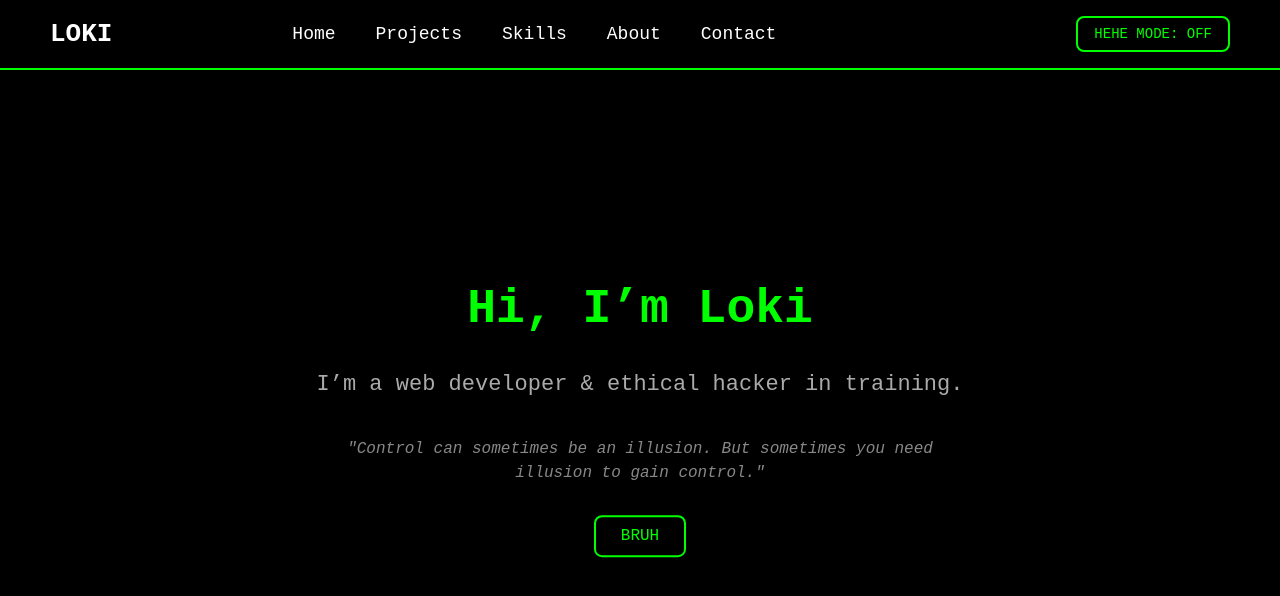
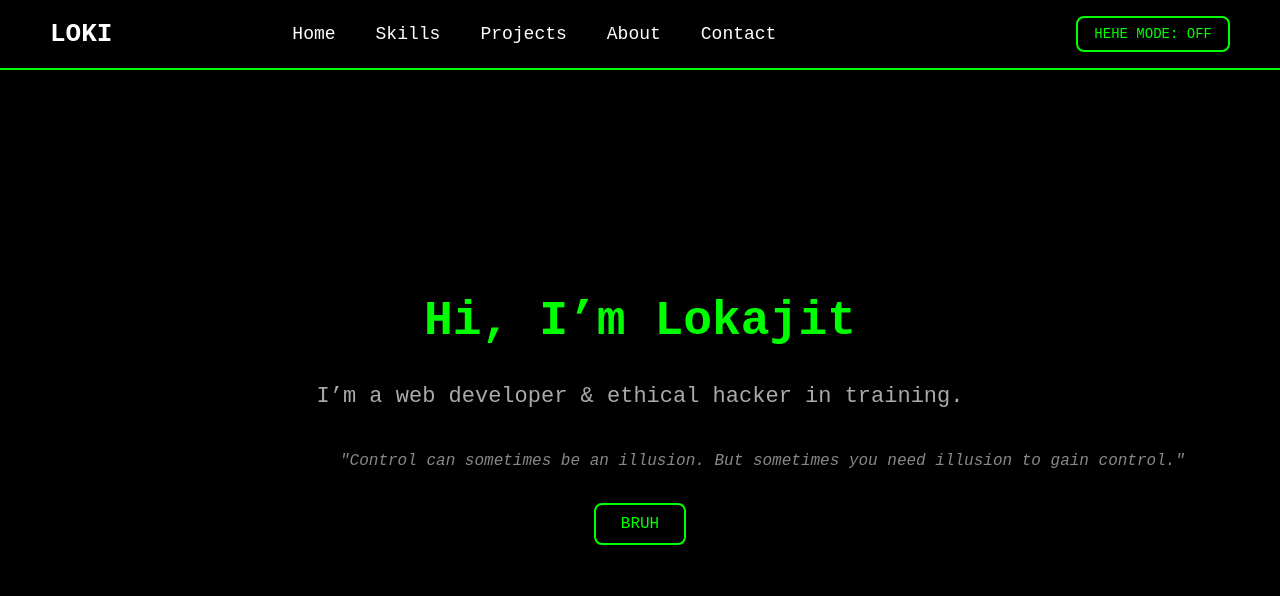
Before and after one commit to LokajithPT/portfolioshit, a React (Vite) app in the folder frontend/: page / in a window 1280 px wide. Shown: the top 596 px of the page. Built offline with nearby package versions, Linux system fonts and the light colour scheme.

Commit message:
skills thing starting

```diff
--- a/frontend/package.json
+++ b/frontend/package.json
@@ -12,6 +12,7 @@
   "dependencies": {
     "@strudel.cycles/core": "^0.10.0",
     "@strudel.cycles/webaudio": "^0.10.0",
+    "framer-motion": "^12.23.12",
     "react": "^19.1.1",
     "react-dom": "^19.1.1"
   },
--- a/frontend/src/App.css
+++ b/frontend/src/App.css
@@ -3,11 +3,15 @@ body, html, #root {
   margin: 0;
   padding: 0;
   height: 100%;
+  width: 100%;
   font-family: "JetBrains Mono", monospace;
   background: #000;
   color: #fff;
-  overflow-x: hidden;
+  overflow-x: scroll; /* horizontal scroll */
+  overflow-y: hidden; /* prevent vertical scroll */
+  white-space: nowrap; /* prevents wrapping */
 }
+
 
 /* -------------------- Navbar -------------------- */
 .navbar {
@@ -20,9 +24,9 @@ body, html, #root {
   justify-content: space-between;
   align-items: center;
   padding: 0 50px;
-  background: #000;
-  border-bottom: 2px solid #00ff00; /* hacker green underline */
-  z-index: 100;
+  background: rgba(0,0,0,0.95); /* slightly transparent */
+  border-bottom: 2px solid #00ff00;
+  z-index: 9999; /* make sure clicks register */
   box-sizing: border-box;
 }
 
@@ -118,19 +122,14 @@ body, html, #root {
 
 /* -------------------- Hero Section -------------------- */
 .hero {
-  position: absolute;
-  top: 50%;
-  left: 50%;
-  transform: translate(-50%, -50%);
+  width: 100vw; /* full viewport width */
   display: flex;
   flex-direction: column;
   justify-content: center;
   align-items: center;
   text-align: center;
-  width: 100%;
-  max-width: 800px;
-  padding: 0 20px;
-  z-index: 150; /* above video, below flash */
+  padding: 0 20px; /* for inner spacing */
+  box-sizing: border-box;
 }
 
 /* Hero text */
@@ -342,3 +341,22 @@ body, html, #root {
   border-radius: 4px;
   background-color: #000; /* optional for contrast */
 }
+/* Horizontal layout container */
+.sections-container {
+  display: flex;
+  flex-direction: row;
+  width: 200vw; /* two sections horizontally */
+  height: 100vh;
+  overflow-x: auto;
+  overflow-y: hidden;
+  scroll-behavior: smooth;
+  scroll-snap-type: x mandatory;
+  -webkit-overflow-scrolling: touch;
+}
+
+.hero, .skills-section {
+  flex: 0 0 100vw;
+  width: 100vw; /* enforce exact width */
+  height: 100vh;
+  scroll-snap-align: center;
+}
--- a/frontend/src/App.jsx
+++ b/frontend/src/App.jsx
@@ -1,4 +1,4 @@
-import { useState, useRef } from "react";
+import { useState, useRef,useEffect } from "react";
 import './App.css';
 import glitchVideo from './assets/dayum.mp4';
 import song1 from "./assets/song1.mp3";
@@ -6,6 +6,43 @@ import song2 from "./assets/song2.mp3";
 import song3 from "./assets/song3.mp3";
 import song4 from "./assets/song4.mp3";
 import AudioVisualizer from "./AudioVisualizer";
+import Skills from "./Skills";
+
+
+
+
+
+
+function useTypewriter(words, speed = 150, deleteSpeed = 100, pause = 1500) {
+  const [text, setText] = useState("");
+  const [index, setIndex] = useState(0); // which word
+  const [subIndex, setSubIndex] = useState(0); // letter index
+  const [deleting, setDeleting] = useState(false);
+
+  useEffect(() => {
+    if (index >= words.length) return;
+
+    if (subIndex === words[index].length + 1 && !deleting) {
+      setTimeout(() => setDeleting(true), pause);
+      return;
+    }
+
+    if (subIndex === 0 && deleting) {
+      setDeleting(false);
+      setIndex((prev) => (prev + 1) % words.length);
+      return;
+    }
+
+    const timeout = setTimeout(() => {
+      setSubIndex((prev) => prev + (deleting ? -1 : 1));
+      setText(words[index].substring(0, subIndex));
+    }, deleting ? deleteSpeed : speed);
+
+    return () => clearTimeout(timeout);
+  }, [subIndex, index, deleting]);
+
+  return text;
+}
 
 export default function App() {
   const [startGlitch, setStartGlitch] = useState(false);
@@ -17,6 +54,12 @@ export default function App() {
   const videoRef = useRef(null);
   const audioRef = useRef(null);
   const currentIndex = useRef(0);
+  const containerRef = useRef(null);
+  const heroRef = useRef(null);
+  const skillsRef = useRef(null);
+	const typedText = useTypewriter(["LOKI", "Lokajith..."], 150, 80, 1000);
+
+
 
   const playlist = [song1, song2, song3, song4];
 
@@ -35,13 +78,11 @@ export default function App() {
     const audio = audioRef.current;
     if (!audio) return;
 
-  // resume AudioContext if suspended
     if (audio.audioCtx && audio.audioCtx.state === "suspended") {
       audio.audioCtx.resume();
     }
 
     if (!musicMode) {
-    // pick a random first track
       currentIndex.current = Math.floor(Math.random() * playlist.length);
       audio.src = playlist[currentIndex.current];
       audio.volume = 0.3;
@@ -49,7 +90,6 @@ export default function App() {
       setMusicMode(true);
 
       audio.onended = () => {
-      // pick a random next track each time
         currentIndex.current = Math.floor(Math.random() * playlist.length);
         audio.src = playlist[currentIndex.current];
         audio.play().catch(err => console.log("play error:", err));
@@ -72,6 +112,12 @@ export default function App() {
     }, 500);
   };
 
+  const scrollToSection = (ref) => {
+    console.log("Scrolling to section"); // debug
+    ref.current?.scrollIntoView({ behavior: "smooth", inline: "center" });
+    setMenuOpen(false);
+  };
+
   return (
     <div className={`app ${startGlitch ? 'glitching' : ''}`}>
       {flash && <div className="white-flash"></div>}
@@ -83,11 +129,11 @@ export default function App() {
         </div>
 
         <ul className={`nav-links ${menuOpen ? 'open' : ''}`}>
-          <li className="glitch-hover" data-text="Home">Home</li>
-          <li className="glitch-hover" data-text="Projects">Projects</li>
-          <li className="glitch-hover" data-text="Skills">Skills</li>
-          <li className="glitch-hover" data-text="About">About</li>
-          <li className="glitch-hover" data-text="Contact">Contact</li>
+          <li className="glitch-hover" data-text="Home" onClick={() => scrollToSection(heroRef)}>Home</li>
+          <li className="glitch-hover" data-text="Skills" onClick={() => scrollToSection(skillsRef)}>Skills</li>
+	  <li className="glitch-hover" data-text="Projects" onClick={() => scrollToSection(heroRef)}>Projects</li>
+          <li className="glitch-hover" data-text="About" onClick={() => console.log("hey there")}>About</li>
+          <li className="glitch-hover" data-text="Contact" onClick={() => scrollToSection(heroRef)}>Contact</li>
         </ul>
 
         <div className="music-controls">
@@ -98,14 +144,20 @@ export default function App() {
         </div>
       </nav>
 
-      <section className={`hero ${reveal ? 'reveal' : ''}`}>
-        <h1 className="hero-title">Hi, I’m <span className="hacker-green">Loki</span></h1>
+      <div className="sections-container" ref={containerRef}>
+        <section ref={heroRef} className={`hero ${reveal ? 'reveal' : ''}`}>
+          <h1 className="hero-title">Hi, I’m <span className="hacker-green">{typedText}</span></h1>
           <p className="hero-subtitle">I’m a <span className="hacker-green">web developer</span> & ethical hacker in training.</p>
           <p className="hero-quote">
             "<span className="hacker-green">Control can sometimes be an illusion.</span> But sometimes you need illusion to gain control."
           </p>
           <button className="hero-btn" data-hover="AHHH" onClick={handleClick}>BRUH</button>
         </section>
+
+        <section ref={skillsRef} className={`skills-section ${reveal ? 'reveal' : ''}`}>
+          <Skills />
+        </section>
+      </div>
 
       <video ref={videoRef} className="fullscreen-video" muted onEnded={handleVideoEnd}>
         <source src={glitchVideo} type="video/mp4" />
--- /dev/null
+++ b/frontend/src/Skills.css
@@ -0,0 +1,92 @@
+.skills-section {
+  min-height: 100vh;
+  display: flex;
+  flex-direction: column;
+  justify-content: center;
+  align-items: center;
+  background: #000;
+  color: #fff;
+  padding: 4rem 2rem;
+  text-align: center;
+  overflow-x: auto;
+  scrollbar-width: none; /* Firefox */
+}
+
+.skills-heading {
+  font-size: 3rem;
+  margin-bottom: 3rem;
+  color: #00ff00;
+  text-shadow: 0 0 10px #00ff00, 0 0 20px #00ff00, 0 0 40px #00ff00;
+}
+
+.skills-container {
+  display: grid;
+  grid-template-columns: repeat(auto-fit, minmax(220px, 1fr));
+  gap: 20px;
+  padding: 20px;
+  width: 100%;
+  max-width: 1000px;
+}
+.skills-container::-webkit-scrollbar {
+  display: none; /* Chrome, Safari */
+}
+.skill-card {
+  background: #1e1e1e;
+  color: white;
+  border-radius: 12px;
+  padding: 20px;
+  text-align: center;
+  cursor: pointer;
+  transition: all 0.4s ease;
+  overflow: hidden;
+  min-height: 150px;
+  box-shadow: 0 0 15px rgba(0, 255, 0, 0.2);
+  display: flex;
+  flex-direction: column;
+  justify-content: center;
+}
+
+.skill-card h3 {
+  margin: 0;
+  color: #00ff00;
+  text-shadow: 0 0 10px #00ff00;
+}
+
+.skill-card p {
+  margin-top: 10px;
+  font-size: 0.9rem;
+  line-height: 1.4;
+  word-wrap: break-word;    /* Force text to wrap */
+  white-space: normal;      /* Allow normal wrapping */
+  overflow-wrap: break-word; /* Handle long words properly */
+  max-width: 100%;          /* Keep it contained */
+}
+
+/* Hover effect */
+.skill-card:hover {
+  transform: translateY(-8px) scale(1.03);
+  box-shadow: 0 0 25px rgba(0, 255, 0, 0.6);
+}
+
+/* Expanded state */
+.skill-card.active {
+  position: fixed;
+  top: 50%;
+  left: 50%;
+  transform: translate(-50%, -50%) scale(1.2);
+  z-index: 10;
+  width: 400px;
+  max-width: 90%;   /* ✅ Stops it from overflowing screen */
+  min-height: 300px;
+  background: #111;
+  padding: 20px;    /* ✅ Gives breathing space */
+  box-shadow: 0 0 40px rgba(0, 255, 0, 0.8);
+  text-align: center; /* Keep it neat */
+}
+
+/* Reveal description when active */
+.skill-card.active p {
+  opacity: 1;
+  max-height: 500px;
+  transition: all 0.4s ease;
+}
--- /dev/null
+++ b/frontend/src/Skills.jsx
@@ -0,0 +1,81 @@
+import React, { useState } from "react";
+import "./Skills.css";
+
+const skills = [
+  {
+    title: "Python Wizardry",
+    description: "Not just scripts — I bend Python into hacking tools, automations, and pure chaos."
+  },
+  {
+    title: "Linux Mastery",
+    description: "From Debian to Arch — I’m basically one step away from forging my own OS in the fires of /dev/null."
+  },
+  {
+    title: "Networks",
+    description: "Packets, protocols, and pure peak knowledge. I don’t just browse the web, I dissect it."
+  },
+  {
+    title: "Exploit Writing",
+    description: "If there’s a hole in the system, I’ll find it — and write something nasty enough to prove it."
+  },
+  {
+    title: "Malware Development",
+    description: "Not the lame script-kiddie stuff — I’m talking precision-crafted chaos for research & learning."
+  },
+  {
+    title: "Pentesting",
+    description: "Breaking in just to prove I can, then walking out leaving systems stronger than before."
+  },
+  {
+    title: "Adaptability",
+    description: "Hand me a new framework or language — I’ll master it faster than most people finish a tutorial."
+  },
+  {
+    title: "Languages Galore",
+    description: "Python, Rust, Kotlin, Java, C, C++ (aka C on steroids), Go — you name it, I’ve probably hacked it."
+  },
+  {
+    title: "6 Years of Chaos",
+    description: "Half a decade of coding, hacking, building, and tearing things apart just to see how they tick."
+  },
+  {
+    title: "Reverse Engineering",
+    description: "I tear binaries apart like puzzles — code spills its secrets whether it likes it or not."
+  },
+  {
+    title: "OSINT Sleuthing",
+    description: "Give me breadcrumbs on the internet, I’ll turn it into a full-blown dossier before you blink."
+  },
+  {
+    title: "Tool Forging",
+    description: "Why use someone else’s tool when I can build sharper, meaner, and more chaotic ones myself?"
+  },
+];
+
+export default function Skills() {
+  const [activeIndex, setActiveIndex] = useState(null);
+
+  const handleClick = (index) => {
+    // if the same card is clicked again, close it
+    if (activeIndex === index) {
+      setActiveIndex(null);
+    } else {
+      setActiveIndex(index);
+    }
+  };
+
+  return (
+    <div className="skills-container">
+      {skills.map((skill, index) => (
+        <div
+          key={index}
+          className={`skill-card ${activeIndex === index ? "active" : ""}`}
+          onClick={() => handleClick(index)}
+        >
+          <h3>{skill.title}</h3>
+          {activeIndex === index && <p>{skill.description}</p>}
+        </div>
+      ))}
+    </div>
+  );
+}
```
Also changed, not shown: 2 other files (tests, documents, lock files or other folders). Lines whose indentation alone changed are shown as unchanged.
